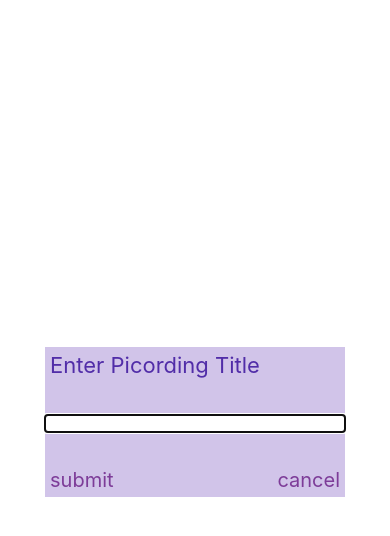
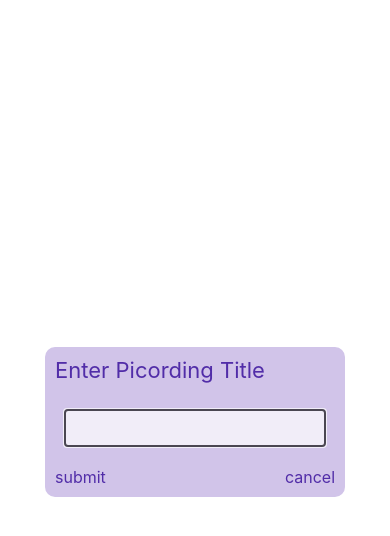
Before and after one commit to Owenx25/Picord, a React Native app in the folder Picord/: screen / in a window 390 px wide. Both pictures are taken after a click on the button "ADD PICORDING". Shown: the top 536 px of the page. Built offline with nearby package versions, Linux system fonts and the light colour scheme.

Commit message:
Add Picording Dialog

```diff
--- a/Picord/TextSubmitDialog.tsx
+++ b/Picord/TextSubmitDialog.tsx
@@ -54,13 +54,13 @@ export class TextSubmitDialog extends React.Component<Props, State> {
                         </View>
                         <View style={styles.buttonBox}>
                             <TouchableOpacity onPress={this._onSubmit}>
-                                <View style={[styles.button, {paddingStart: 5}]}>
-                                    <Text style={{fontSize: 20, color: '#7d3c98'}}>{this.props.submitText}</Text>
+                                <View style={[styles.button, {paddingStart: 10}]}>
+                                    <Text style={{fontSize: 16, color: '#512da8'}}>{this.props.submitText}</Text>
                                 </View>
                             </TouchableOpacity>
                             <TouchableOpacity onPress={this.props.onCancel}>
-                                <View style={[styles.button, {paddingEnd: 5}]}>
-                                    <Text style={{fontSize: 20, color: '#7d3c98'}}>{this.props.cancelText}</Text>
+                                <View style={[styles.button, {paddingEnd: 10}]}>
+                                    <Text style={{fontSize: 16, color: '#512da8'}}>{this.props.cancelText}</Text>
                                 </View>
                             </TouchableOpacity>
                         </View>
@@ -78,33 +78,37 @@ const styles = StyleSheet.create({
         alignItems: 'stretch',
         backgroundColor: '#d1c4e9',
         width: 300,
-        height: 150
+        height: 150,
+        borderRadius: 10
     },
     titleBox: {
         justifyContent: 'flex-start'
     },
     titleText: {
-        paddingTop: 5,
-        paddingStart: 5,
+        padding: 10,
         fontSize: 22,
         color: '#512da8'
     },
     inputTextBox: {
-
+        paddingHorizontal: 20,
+        paddingBottom: 5
     },
     inputText: {
-        paddingHorizontal: 20,
-        backgroundColor: 'white'
+        padding: 8,
+        backgroundColor: 'white',
+        opacity: .7,
+        fontSize: 16
     },
     buttonBox: {
         justifyContent: 'space-between',
-        flexDirection: 'row'
+        flexDirection: 'row',
+
     },
     button: {
-        paddingBottom: 5,
+        paddingBottom: 10,
         justifyContent: 'center',
         alignItems: 'center',
-        backgroundColor: '#d1c4e9'
+
     },
     messageText: {
         marginTop: 5,
```
